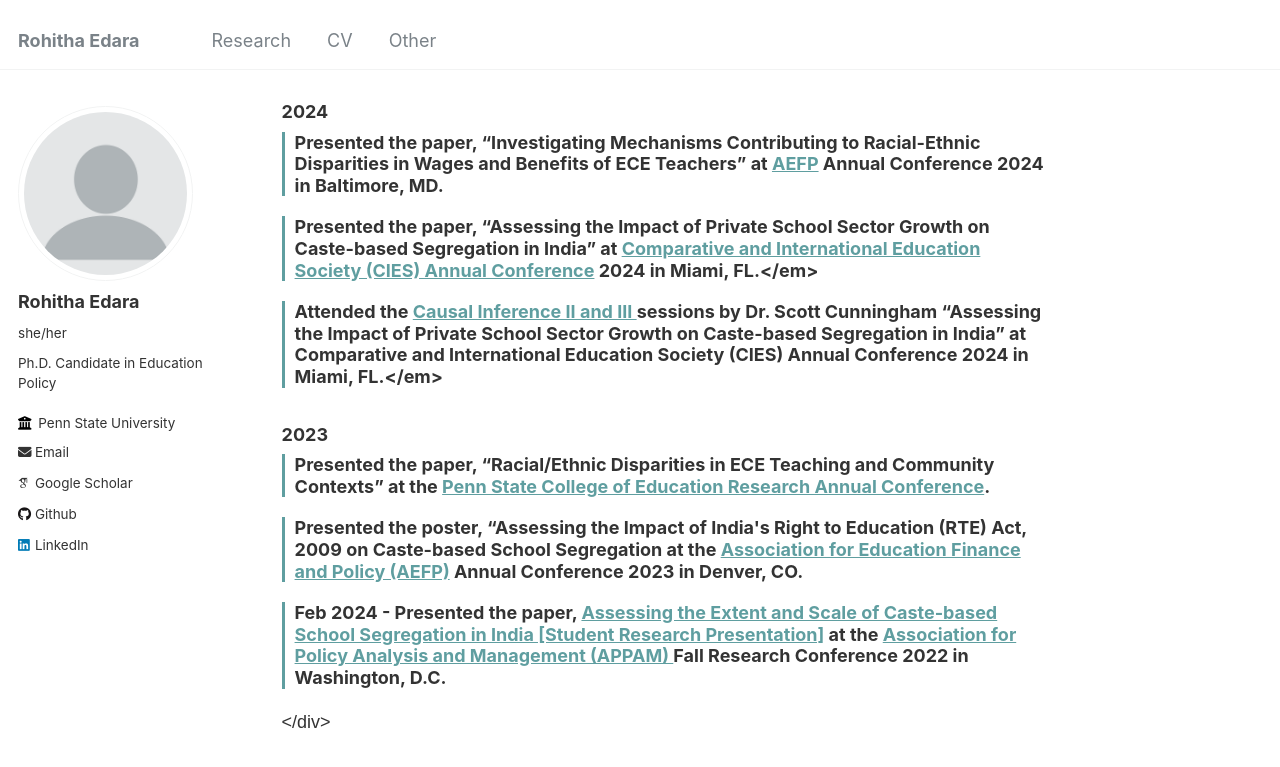
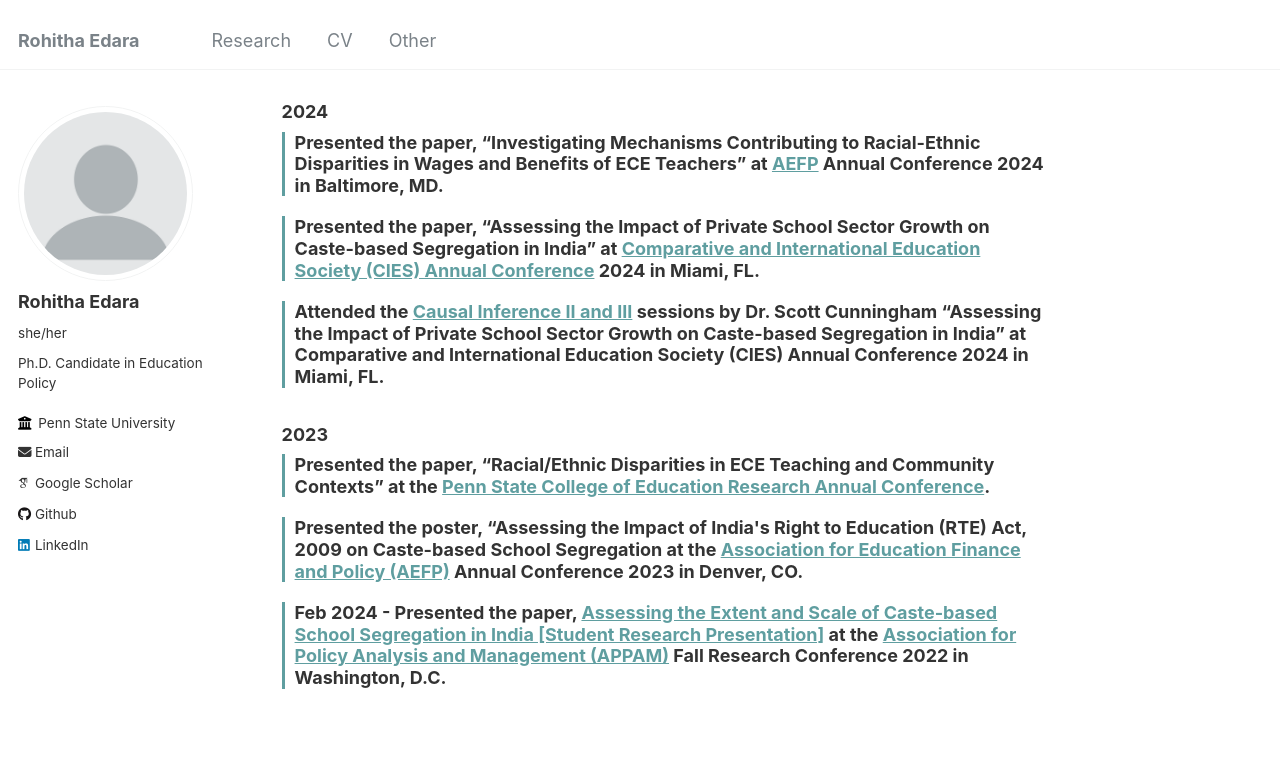
Before and after one commit to rohitha-edara/rohitha-edara.github.io, a Jekyll site: the page built from _pages/about.md, in a window 1280 px wide and 900 px high, scrolled down 550 px. Shown: the top 767 px of the window. Built offline with Jekyll 4.4.1, drawn with Linux system fonts in a browser that asks for light colours; some web fonts are replaced.

Commit message:
Update about.md

```diff
--- a/_pages/about.md
+++ b/_pages/about.md
@@ -48,18 +48,18 @@
 
  	<p align="justify">I am also developing a series of four reports on racial/ethnic inequalities in the ECE workforce, led by Dr. Frankenberg and co-authored with Dr. Karen Babbs Hollett for the Center for Education and Civil Rights (CECR). My other research interests include policy interventions surrounding the care and protection of children in shelter homes and all children outside parental care.</p>
 
-  <h2 style="color: #5F9EA0;">News</h2>
+<h2 style="color: #5F9EA0;">News</h2>
 <h3>2024</h3>
   <div class="news-item">
 	<h3>Presented the paper, “Investigating Mechanisms Contributing to Racial-Ethnic Disparities in Wages and Benefits of ECE Teachers” at <a href="https://aefpweb.org/">AEFP</a> Annual Conference 2024 in Baltimore, MD.</h3>
   </div>
 
   <div class="news-item">
-	<h3>Presented the paper, “Assessing the Impact of Private School Sector Growth on Caste-based Segregation in India” at <a href="https://conference.cies.us/">Comparative and International Education Society (CIES) Annual Conference</a> 2024 in Miami, FL.</em></h3>
+	<h3>Presented the paper, “Assessing the Impact of Private School Sector Growth on Caste-based Segregation in India” at <a href="https://conference.cies.us/">Comparative and International Education Society (CIES) Annual Conference</a> 2024 in Miami, FL.</h3>
   </div>
 
   <div class="news-item">
-	<h3>Attended the <a href="https://www.mixtapesessions.io/sessions/">Causal Inference II and III </a> sessions by Dr. Scott Cunningham “Assessing the Impact of Private School Sector Growth on Caste-based Segregation in India” at Comparative and International Education Society (CIES) Annual Conference 2024 in Miami, FL.</em></h3>
+	<h3>Attended the <a href="https://www.mixtapesessions.io/sessions/">Causal Inference II and III</a> sessions by Dr. Scott Cunningham “Assessing the Impact of Private School Sector Growth on Caste-based Segregation in India” at Comparative and International Education Society (CIES) Annual Conference 2024 in Miami, FL.</h3>
   </div>
 
  <h3>2023</h3>
@@ -73,9 +73,8 @@
   </div>
 
   <div class="news-item">
-	<h3>Feb 2024 - Presented the paper, <a href="https://appam.confex.com/appam/2022/meetingapp.cgi/Paper/46135">Assessing the Extent and Scale of Caste-based School Segregation in India [Student Research Presentation]</a> at the <a href="https://www.appam.org/about-appam/">Association for Policy Analysis and Management (APPAM) </a> Fall Research Conference 2022 in Washington, D.C.</h3>
+	<h3>Feb 2024 - Presented the paper, <a href="https://appam.confex.com/appam/2022/meetingapp.cgi/Paper/46135">Assessing the Extent and Scale of Caste-based School Segregation in India [Student Research Presentation]</a> at the <a href="https://www.appam.org/about-appam/">Association for Policy Analysis and Management (APPAM)</a> Fall Research Conference 2022 in Washington, D.C.</h3>
  </div>
 
-</div>
 </body>
 </html>
```
